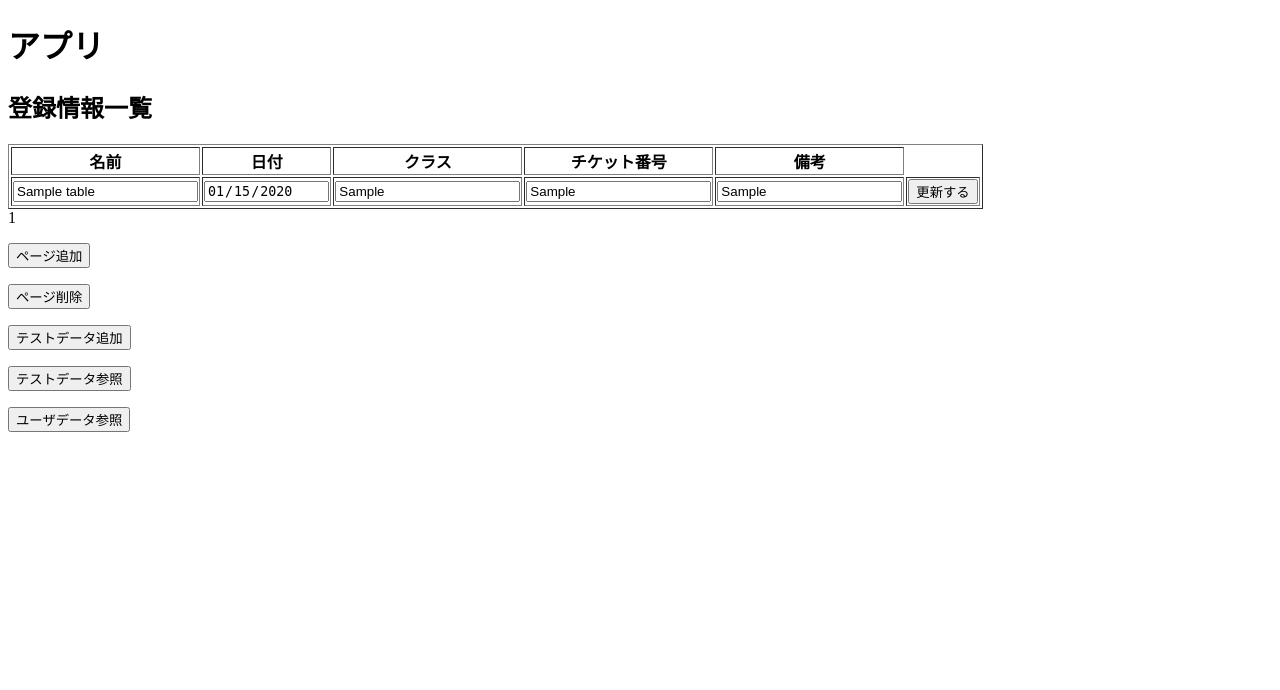
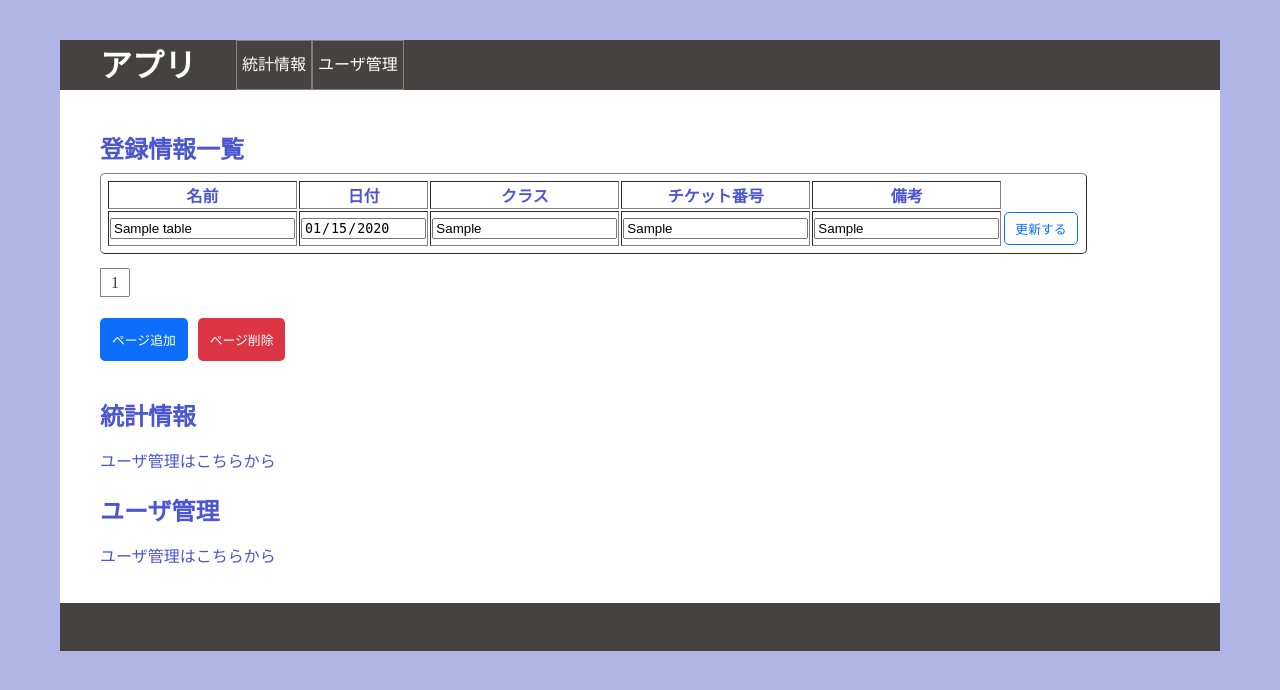
Before and after one commit to KoyoMiyazaki/Test, a PHP site: page / in a window 1280 px wide. Shown: the top 690 px of the page. Run offline with PHP 8.4, Linux system fonts and the light colour scheme; tables that the repository leaves empty hold one stand-in row (values such as "Sample post").

Commit message:
update php_mysql_test user_manager

```diff
--- a/php_mysql_test/index.php
+++ b/php_mysql_test/index.php
@@ -5,6 +5,7 @@
     <meta http-equiv="X-UA-Compatible" content="IE=edge">
     <meta name="viewport" content="width=device-width, initial-scale=1.0">
     <title>アプリ | メイン画面</title>
+    <link rel="stylesheet" href="style.css">
     <script src="./confirm.js"></script>
 </head>
 <body>
@@ -99,8 +100,17 @@
     $disp_data = $user_data[$start_no];
 ?>
 
-<h1>アプリ</h1>
+<div class="navbar">
+    <div class="navbar-content">
+        <h1>アプリ</h1>
+        <ul>
+            <li><a href="">統計情報</a></li>
+            <li><a href="">ユーザ管理</a></li>
+        </ul>
+    </div>
+</div>
 
+<div class="container">
 <!-- 登録欄を表示(POSTされている場合) -->
 <?php if (count($_POST) != 0): ?>
     <h2>登録欄</h2>
@@ -119,7 +129,7 @@
                 <?= print_table_body($_POST['name'], $_POST['receipt_date'], $_POST['class'], $_POST['ticket'], $_POST['remarks'], false); ?>
             <?php endif; ?>
             <input type='hidden' name='page_no' value=<?= $_POST['page_no'] ?>>
-            <td><button id='register-button' type='submit'>登録する</button></td>
+            <td class='non-border-td'><button id='register-button' type='submit'>登録する</button></td>
         </tr>
         </form>
     </tbody>
@@ -143,7 +153,7 @@
             <tr>
         <?php endif; ?>
                 <?= print_table_body($val['name'], $val['receipt_date'], $val['class'], $val['ticket'], $val['remarks'], true); ?>
-                <td><input type='submit' value='更新する'></td>
+                <td class="non-border-td"><button class='update-button' type='submit'>更新する</button></td>
                 <input type='hidden' name='page_no' value=<?= $val['page_no'] ?>>
             </tr>
         </form>
@@ -152,13 +162,14 @@
     </table>
 
 <!-- ページネーション -->
+    <div class="pagination">
     <?php if ($max_page >= 4): ?> <!-- ページ数が4以上の場合 -->
         <?php if ($now_page != 1 && $now_page != $max_page): ?>
             <span><a href='/index.php?page=1'>1</a>  </span>
             <?php if ($now_page - 3 >= 1) echo "<span>...  </span>"; ?>
-            <?php if ($now_page - 1 != 1) echo "<a href='/index.php?page=" . ($now_page-1) . "'>" . ($now_page-1) . "</a>" . "  "; ?>
+            <?php if ($now_page - 1 != 1) echo "<span><a href='/index.php?page=" . ($now_page-1) . "'>" . ($now_page-1) . "</a>  </span>"; ?>
             <span id='now-page'><?= $now_page ?>  </span>
-            <?php if ($now_page + 1 != $max_page) echo "<a href='/index.php?page=" . ($now_page+1) . "'>" . ($now_page+1) . "</a>" . "  "; ?>
+            <?php if ($now_page + 1 != $max_page) echo "<span><a href='/index.php?page=" . ($now_page+1) . "'>" . ($now_page+1) . "</a>  </span>"; ?>
             <?php if ($now_page + 3 <= $max_page) echo "<span>...  </span>"; ?>
             <span><a href='/index.php?page=<?= $max_page ?>'><?= $max_page ?></a>  </span>
         <?php elseif ($now_page == 1): ?>
@@ -183,28 +194,44 @@
         }
         ?>
     <?php endif; ?>
+    <span class="pseudo-span"></span>
+    </div>
+
+    <div class="page-buttons">
+        <form action='add_record.php' method='post'>
+            <p><button id='add-button' type='submit'>ページ追加</button></p>
+        </form>
+
+        <form action='remove_record.php' method='post'>
+            <p><button id='remove-button' type='submit'>ページ削除</button></p>
+            <input type='hidden' name='page_no' value=<?= $now_page ?>>
+        </form>
+    </div>
+
+    <!-- 統計情報確認 -->
+    <h2>統計情報</h2>
+    <p>ユーザ管理はこちらから</p>
+
+    <!-- ユーザ管理 -->
+    <h2>ユーザ管理</h2>
+    <p>ユーザ管理はこちらから</p>
+
 <?php
-    echo "<form action='add_record.php' method='post'>";
-    echo "<p><input type='submit' value='ページ追加'></p>";
-    echo "</form>";
+    // echo "<form action='add_testdata.php' method='post'>";
+    // echo "<p><input type='submit' value='テストデータ追加'></p>";
+    // echo "</form>";
 
-    echo "<form action='remove_record.php' method='post'>";
-    echo "<p><button id='remove-button' type='submit'>ページ削除</button></p>";
-    echo "<input type='hidden' name='page_no' value='" . $now_page . "'>";
-    echo "</form>";
+    // echo "<form action='show_testdata.php' method='post'>";
+    // echo "<p><input type='submit' value='テストデータ参照'></p>";
+    // echo "</form>";
 
-    echo "<form action='add_testdata.php' method='post'>";
-    echo "<p><input type='submit' value='テストデータ追加'></p>";
-    echo "</form>";
+    // echo "<form action='show_userdata.php' method='post'>";
+    // echo "<p><input type='submit' value='ユーザデータ参照'></p>";
+    // echo "</form>";
+?>
+</div>
 
-    echo "<form action='show_testdata.php' method='post'>";
-    echo "<p><input type='submit' value='テストデータ参照'></p>";
-    echo "</form>";
-
-    echo "<form action='show_userdata.php' method='post'>";
-    echo "<p><input type='submit' value='ユーザデータ参照'></p>";
-    echo "</form>";
-?>
-
+<div class="footer">
+</div>
 </body>
 </html>
--- /dev/null
+++ b/php_mysql_test/style.css
@@ -0,0 +1,139 @@
+@charset "UTF-8";
+
+body {
+    background-color: #b2b6e6;
+    color: #4b56d2;
+}
+
+.container {
+    margin: 0 auto;
+    padding: 20px 40px 20px 40px;
+    max-width: 1080px;
+    background-color: white;
+}
+
+.footer {
+    margin: 0 auto;
+    max-width: 1160px;
+    background-color: #464242;
+    height: 48px;
+}
+
+.navbar {
+    margin: 40px auto 0 auto;
+    max-width: 1160px;
+    background-color: #464242;
+
+}
+
+.navbar-content {
+    display: flex;
+    padding: 0 0 0 40px;
+    /* justify-content: space-between; */
+    color: white;
+}
+
+.navbar-content ul {
+    display: flex;
+    margin: 0;
+    line-height: 48px;
+
+}
+
+.navbar-content li {
+    padding: 0 5px;
+    list-style: none;
+    border: 1px solid rgb(128, 128, 128);
+    color: white;
+}
+
+.navbar-content a {
+    display: block;
+    text-decoration: none;
+}
+
+.navbar-content a:visited {
+    color: white;
+}
+
+.navbar-content a:hover {
+    opacity: 0.8;
+}
+
+h1 {
+    margin: 0;
+}
+
+h2 {
+    margin-bottom: 8px;
+}
+
+table {
+    padding: 5px;
+    border-radius: 5px;
+}
+
+.pagination {
+    margin-top: 20px;
+}
+
+span {
+    color: rgb(64, 64, 64);
+    padding: 5px 10px 5px 10px;
+    border: 1px solid rgb(128, 128, 128);
+    border-right: none;
+}
+
+.pseudo-span {
+    border-top: none;
+    border-bottom: none;
+}
+
+button {
+    color: white;
+    font-size: 0.8rem;
+    padding: 6px 10px 6px 10px;
+    border: none;
+    border-radius: 5px;
+    cursor: pointer;
+}
+
+#register-button, #add-button {
+    background-color: #0d6efd;
+}
+
+.update-button {
+    color: #0d6efd;
+    background-color: white;
+    border: 1px solid #0d6efd;
+}
+
+#remove-button {
+    background-color: #dc3545;
+    margin-left: 10px;
+}
+
+#register-button:hover,
+#add-button:hover,
+#remove-button:hover {
+    opacity: 0.8;
+}
+
+.update-button:hover {
+    color: white;
+    background-color: #0d6efd;
+}
+
+.non-border-td {
+    border: none;
+}
+
+.page-buttons {
+    display: flex;
+    margin-top: 10px;
+}
+
+#add-button,
+#remove-button {
+    padding: 12px;
+}
```
